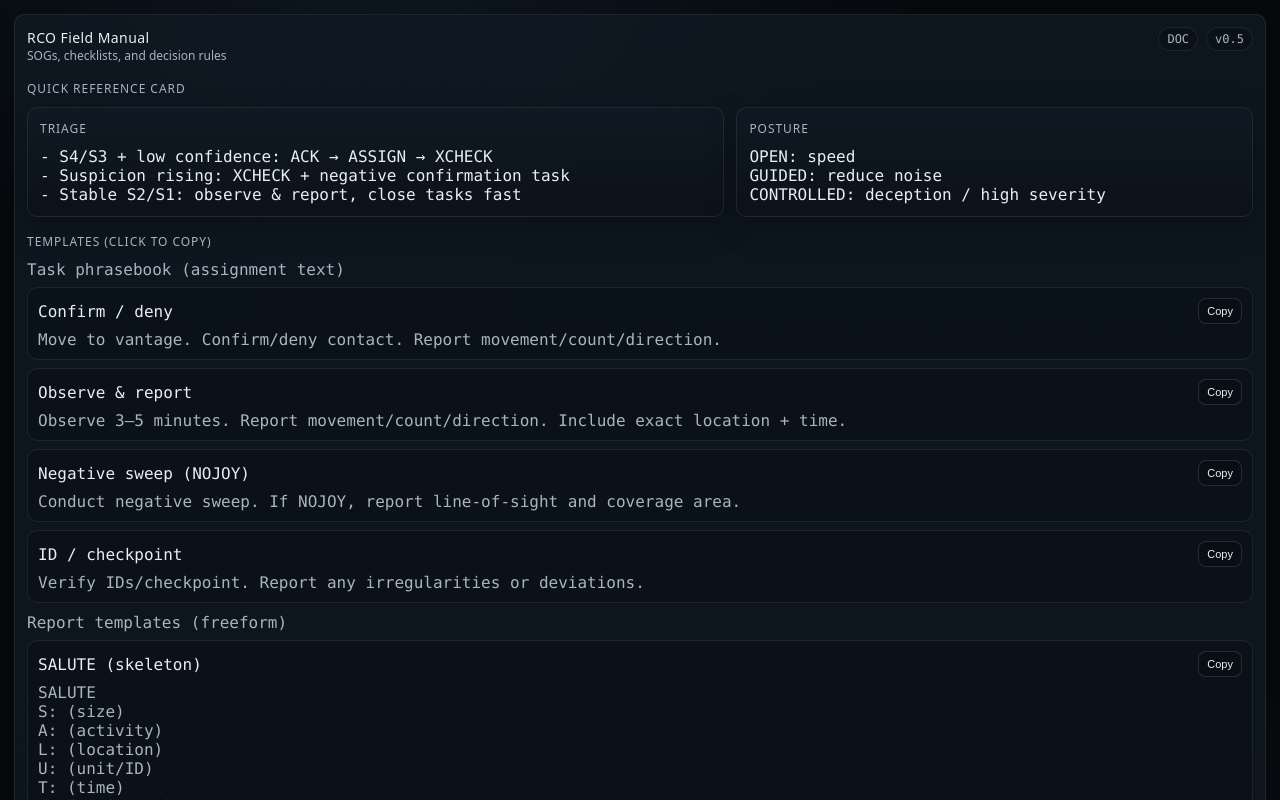
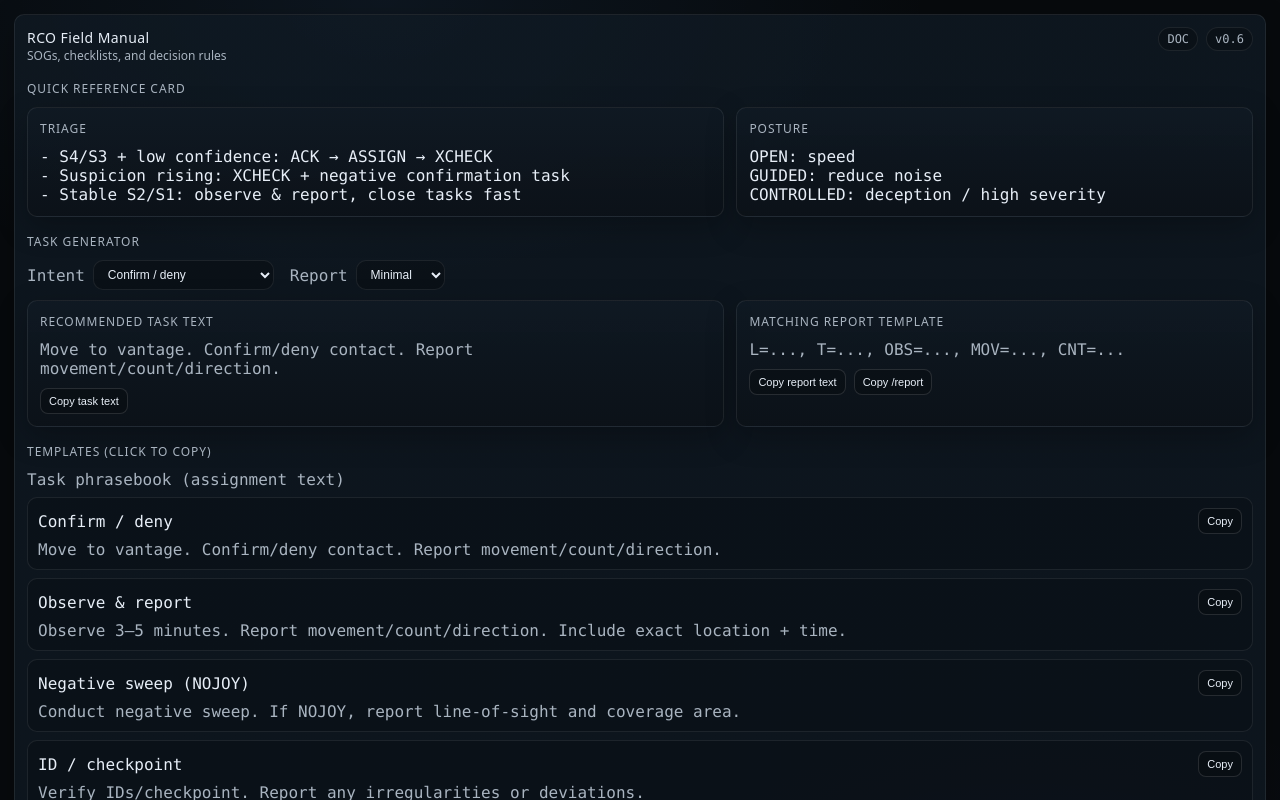
Before and after one commit to SingSongScreamAlong/blacksky-watch, a Next.js app: page /manual in a window 1280 px wide. Shown: the top 800 px of the page. Built offline with nearby package versions, Linux system fonts and the light colour scheme.

Commit message:
feat: manual task generator

```diff
--- a/src/app/manual/page.tsx
+++ b/src/app/manual/page.tsx
@@ -75,7 +75,7 @@ export default function ManualPage() {
           </div>
           <div className="chips">
             <span className="chip mono">DOC</span>
-            <span className="chip mono">v0.5</span>
+            <span className="chip mono">v0.6</span>
           </div>
         </div>
 
@@ -87,6 +87,8 @@ export default function ManualPage() {
             - Quick Start
             <br />
             - Normal Ops Flow
+            <br />
+            - Task Generator
             <br />
             - SOG-01 Initial Contact
             <br />
--- a/src/app/manual/ui/ManualClient.tsx
+++ b/src/app/manual/ui/ManualClient.tsx
@@ -1,6 +1,6 @@
 "use client";
 
-import { useCallback } from "react";
+import { useCallback, useMemo, useState } from "react";
 import { useToast } from "@/lib/useToast";
 
 type Template = {
@@ -16,6 +16,9 @@ type TemplateGroup = {
 export default function ManualClient({ groups }: { groups: TemplateGroup[] }) {
   const toastApi = useToast(1800);
   const showToast = toastApi.show;
+
+  const [intent, setIntent] = useState<"confirm" | "observe" | "nojoy" | "id">("confirm");
+  const [reportStyle, setReportStyle] = useState<"minimal" | "salute" | "nojoy">("minimal");
 
   const copy = useCallback(
     async (t: string) => {
@@ -42,6 +45,31 @@ export default function ManualClient({ groups }: { groups: TemplateGroup[] }) {
     [showToast]
   );
 
+  const generated = useMemo(() => {
+    let taskText = "";
+    if (intent === "confirm") {
+      taskText = "Move to vantage. Confirm/deny contact. Report movement/count/direction.";
+    } else if (intent === "observe") {
+      taskText = "Observe 3–5 minutes. Report movement/count/direction. Include exact location + time.";
+    } else if (intent === "nojoy") {
+      taskText = "Conduct negative sweep. If NOJOY, report line-of-sight and coverage area.";
+    } else {
+      taskText = "Verify IDs/checkpoint. Report any irregularities or deviations.";
+    }
+
+    let reportText = "";
+    if (reportStyle === "salute") {
+      reportText = "SALUTE\nS: (size)\nA: (activity)\nL: (location)\nU: (unit/ID)\nT: (time)\nE: (equipment)";
+    } else if (reportStyle === "nojoy") {
+      reportText = "NOJOY at L=... (T=...). Clear line of sight; no movement observed.";
+    } else {
+      reportText = "L=..., T=..., OBS=..., MOV=..., CNT=...";
+    }
+
+    const reportCmd = `/report <taskId> ${reportText.replace(/\n/g, " ")}`;
+    return { taskText, reportText, reportCmd };
+  }, [intent, reportStyle]);
+
   return (
     <div style={{ marginTop: 16 }}>
       <div className="panelTitle">Quick Reference Card</div>
@@ -64,6 +92,61 @@ export default function ManualClient({ groups }: { groups: TemplateGroup[] }) {
             GUIDED: reduce noise
             <br />
             CONTROLLED: deception / high severity
+          </div>
+        </div>
+      </div>
+
+      <div style={{ marginTop: 16 }}>
+        <div className="panelTitle">Task Generator</div>
+        <div className="row gap" style={{ flexWrap: "wrap", alignItems: "center", marginTop: 8 }}>
+          <div className="mono muted">Intent</div>
+          <select className="select" value={intent} onChange={(e) => setIntent(e.target.value as typeof intent)}>
+            <option value="confirm">Confirm / deny</option>
+            <option value="observe">Observe &amp; report</option>
+            <option value="nojoy">Negative sweep (NOJOY)</option>
+            <option value="id">ID / checkpoint</option>
+          </select>
+
+          <div className="mono muted" style={{ marginLeft: 8 }}>
+            Report
+          </div>
+          <select
+            className="select"
+            value={reportStyle}
+            onChange={(e) => setReportStyle(e.target.value as typeof reportStyle)}
+          >
+            <option value="minimal">Minimal</option>
+            <option value="salute">SALUTE</option>
+            <option value="nojoy">NOJOY</option>
+          </select>
+        </div>
+
+        <div className="grid2" style={{ marginTop: 10 }}>
+          <div className="panel">
+            <div className="panelTitle">Recommended task text</div>
+            <div className="mono muted" style={{ whiteSpace: "pre-wrap" }}>
+              {generated.taskText}
+            </div>
+            <div className="row gap" style={{ marginTop: 10 }}>
+              <button className="btn btnSmall" onClick={() => copy(generated.taskText)}>
+                Copy task text
+              </button>
+            </div>
+          </div>
+
+          <div className="panel">
+            <div className="panelTitle">Matching report template</div>
+            <div className="mono muted" style={{ whiteSpace: "pre-wrap" }}>
+              {generated.reportText}
+            </div>
+            <div className="row gap" style={{ marginTop: 10, flexWrap: "wrap" }}>
+              <button className="btn btnSmall" onClick={() => copy(generated.reportText)}>
+                Copy report text
+              </button>
+              <button className="btn btnSmall" onClick={() => copy(generated.reportCmd)}>
+                Copy /report
+              </button>
+            </div>
           </div>
         </div>
       </div>
```
